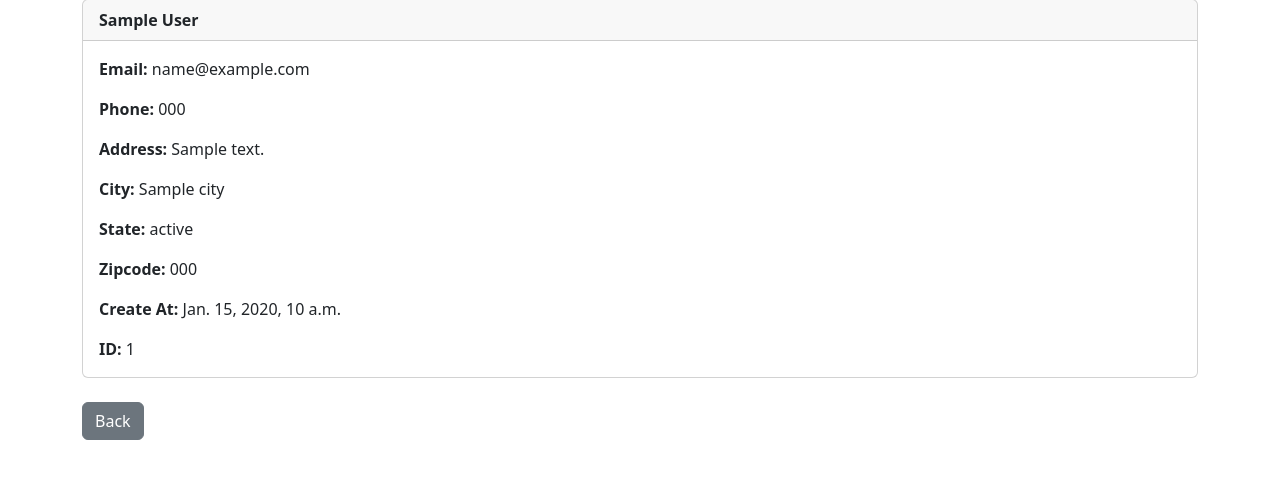
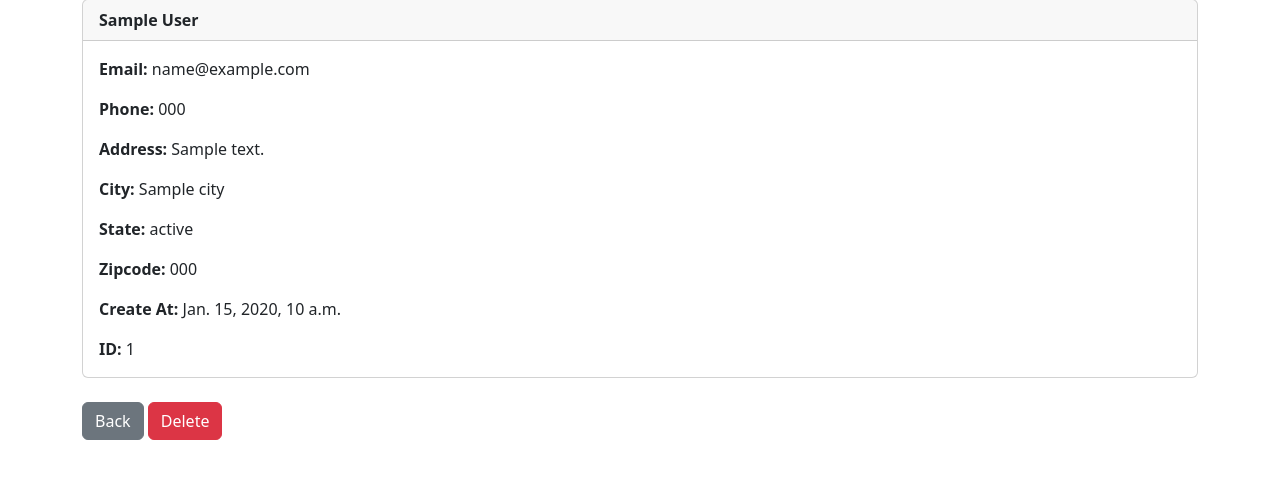
Before and after one commit to eduardoocoelho/Django-CRM, a Django app: template website/templates/record.html in a window 1280 px wide. Shown: the part 81-584 px from the top of the page. Run offline with Django 5.2, Linux system fonts and the light colour scheme; the template is opened without the code that fills it: most values are stand-ins (such as "Sample title", 1, 10 or a date in 2020).

Commit message:
feat: delete record feature

```diff
--- a/website/templates/record.html
+++ b/website/templates/record.html
@@ -36,12 +36,8 @@
 
 <a href="{% url 'home' %}" class="btn btn-secondary">Back</a>
 
-{% comment %} <a href="{% url 'delete_record' customer_record.id %}" class="btn btn-danger"
+<a href="{% url 'delete_record' customer_record.id %}" class="btn btn-danger"
   >Delete</a
 >
 
-<a href="{% url 'update_record' customer_record.id %}" class="btn btn-secondary"
-  >Update Record</a
->  {% endcomment %}
-
 {% endblock %}
--- a/website/urls.py
+++ b/website/urls.py
@@ -7,4 +7,5 @@ urlpatterns = [
     path('logout/', views.logout_user, name='logout'),
     path('register/', views.register_user, name='register'),
     path('record/<int:pk>', views.customer_record, name='record'),
+    path('delete/<int:pk>', views.delete_record, name='delete_record'),
 ]
```
Also changed, not shown: website/views.py (+11 -1 lines).
